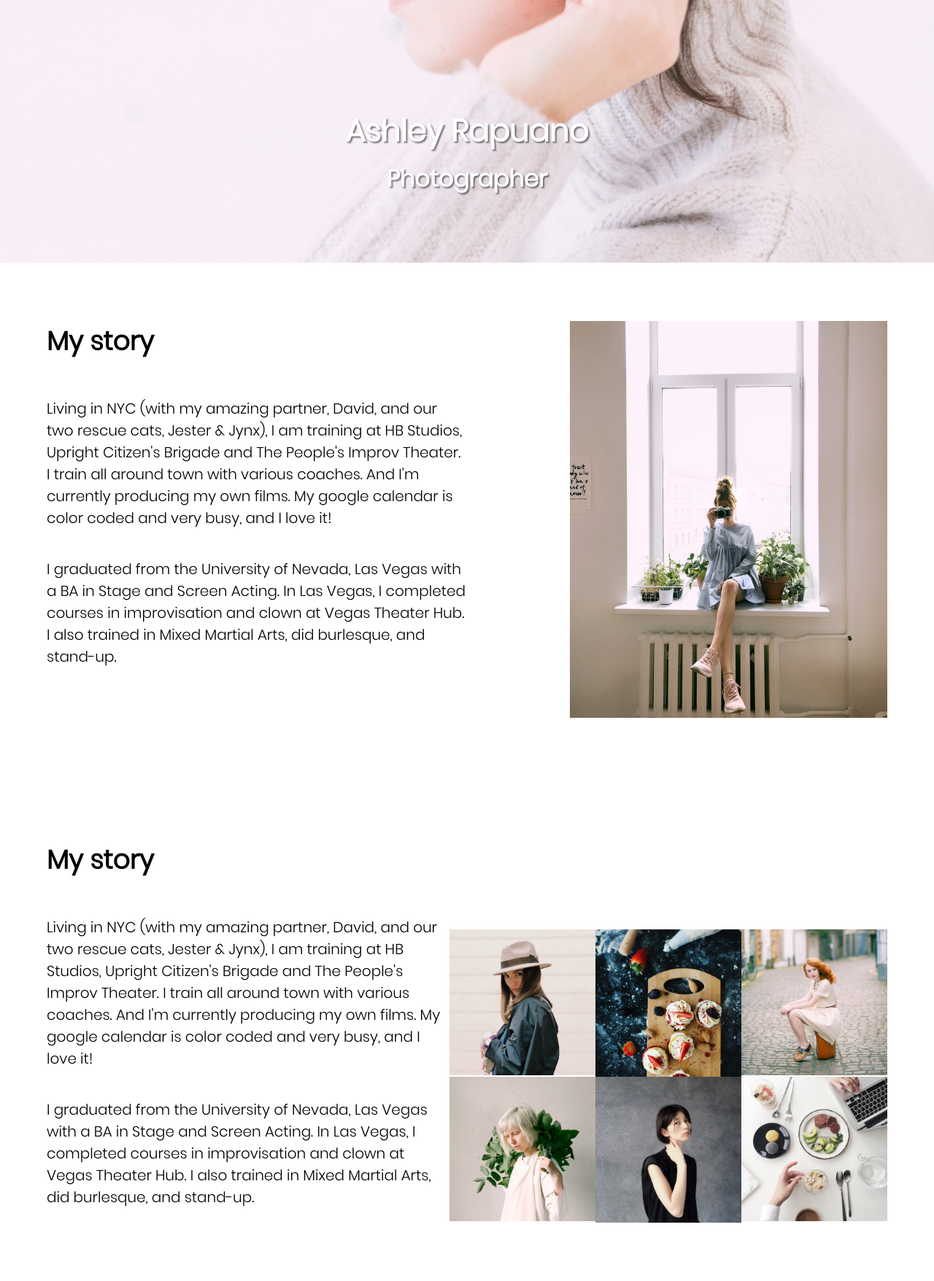
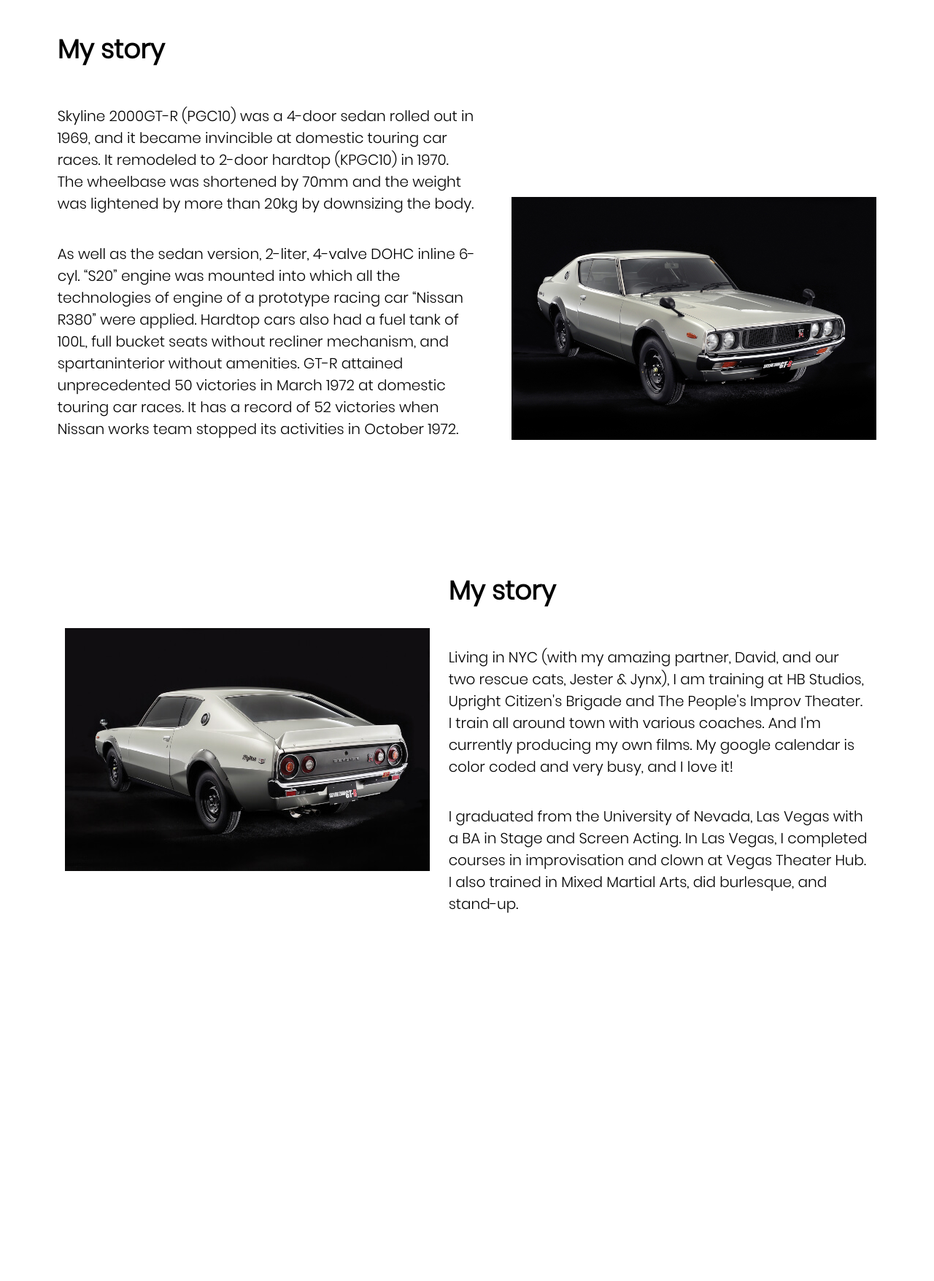
Before and after one commit to dvlprdave/Nissan-Heritage, a plain HTML site: page about.html in a window 1280 px wide. Shown: the part 40-1796 px from the top of the page at 73% size. After the commit the page ends 1394 px from the top, so only its background shows below. Drawn offline with Linux system fonts and the light colour scheme.

Commit message:
Skyline images

```diff
--- a/about.html
+++ b/about.html
@@ -11,15 +11,31 @@
 
 <body>
   <main>
-    <div id="banner">
-      <img id="banner-img" src="./images/photo-bg.jpg" alt="">
-      <div class="author">
-        <h1>Ashley Rapuano</h1>
-        <h3>Photographer</h3>
-      </div>
-    </div>
     <div class="story">
       <div class="story-description">
+        <h3>My story</h3>
+        <p>
+          Skyline 2000GT-R (PGC10) was a 4-door sedan rolled out in 1969, and it became invincible at domestic touring
+          car races. It remodeled to 2-door hardtop (KPGC10) in 1970. The wheelbase was shortened by 70mm and the weight
+          was lightened by more than 20kg by downsizing the body.
+
+        </p>
+        <p>
+          As well as the sedan version, 2-liter, 4-valve DOHC inline 6-cyl. “S20” engine was mounted into which all the
+          technologies of engine of a prototype racing car “Nissan R380” were applied. Hardtop cars also had a fuel tank
+          of 100L, full bucket seats without recliner mechanism, and spartaninterior without amenities.
+          GT-R attained unprecedented 50 victories in March 1972 at domestic touring car races. It has a record of 52
+          victories when Nissan works team stopped its activities in October 1972.
+        </p>
+      </div>
+
+      <!-- <div class="profile"> -->
+      <img id="story-img" src="./images/kenmeri-front.jpg" alt="profile">
+      <!-- </div> -->
+    </div>
+    <div class="my-work">
+      <img src="./images/kenmeri-rear.jpg" alt="">
+      <div class="work-description">
         <h3>My story </h3>
         <p>
           Living in NYC (with my amazing partner, David, and our two rescue cats, Jester & Jynx), I am training at HB
@@ -34,33 +50,6 @@
         </p>
       </div>
 
-      <div class="profile">
-        <img src="./images/photo-profile.jpg" alt="profile">
-      </div>
-    </div>
-    <div class="my-work">
-      <div class="work-description">
-        <h3>My story </h3>
-        <p>
-          Living in NYC (with my amazing partner, David, and our two rescue cats, Jester & Jynx), I am training at HB
-          Studios, Upright Citizen's Brigade and The People's Improv Theater. I train all around town with various
-          coaches. And I'm currently producing my own films. My google calendar is color coded and very busy, and I
-          love it!
-        </p>
-        <p>
-          I graduated from the University of Nevada, Las Vegas with a BA in Stage and Screen Acting. In Las Vegas, I
-          completed courses in improvisation and clown at Vegas Theater Hub. I also trained in Mixed Martial Arts, did
-          burlesque, and stand-up.
-        </p>
-      </div>
-      <div id="work-gallery">
-        <img src="./images/photo-gallery-1.jpg" alt="">
-        <img src="./images/photo-gallery-2.jpg" alt="">
-        <img src="./images/photo-gallery-3.jpg" alt="">
-        <img src="./images/photo-gallery-4.jpg" alt="">
-        <img src="./images/photo-gallery-5.jpg" alt="">
-        <img src="./images/photo-gallery-6.jpg" alt="">
-      </div>
     </div>
   </main>
 </body>
--- a/style.css
+++ b/style.css
@@ -1,3 +1,7 @@
+:root {
+  --vertical-padding: 1.2rem 0;
+}
+
 *,
 *::before,
 *::after {
@@ -156,21 +160,8 @@
 }
 
 /* -------------------------------------------------------------------------- */
-/*                                About Styles                                */
+/*                                Car Page Styles                                */
 /* -------------------------------------------------------------------------- */
-
-#banner {
-  height: 50vh;
-  width: 100%;
-  position: relative;
-}
-
-#banner-img {
-  height: 100%;
-  width: 100%;
-  object-fit: cover;
-  object-position: top;
-}
 
 .author {
   position: absolute;
@@ -191,13 +182,21 @@
   padding: 10px 0;
 }
 
+
 .story,
 .my-work {
   display: flex;
-  justify-content: space-between;
+  justify-content: space-evenly;
+  align-items: center;
   width: 90%;
   margin: auto;
   padding: 80px 0px;
+}
+
+#story-img {
+  margin-left: 2rem;
+  align-self: flex-end;
+  padding: var(--vertical-padding);
 }
 
 .story-description,
@@ -214,13 +213,14 @@
 .story-description p,
 .work-description p {
   font-size: 20px;
-  padding: 20px 0;
+  padding: var(--vertical-padding);
 }
 
 #work-gallery {
   display: grid;
   grid-template-columns: repeat(3, 200px);
   align-content: end;
+  margin-right: 3rem;
 }
 
 #work-gallery img {
```
Also changed, not shown: chef.html (+11 -9 lines), index.html (+9 -9 lines), images/front-1.png (added), images/front-2.png (added), images/kenmeri-front.jpg (added), images/kenmeri-rear.jpg (added), images/kpgc110-main.jpg (added), images/pgc10-bg.png (added), 2 other files.
